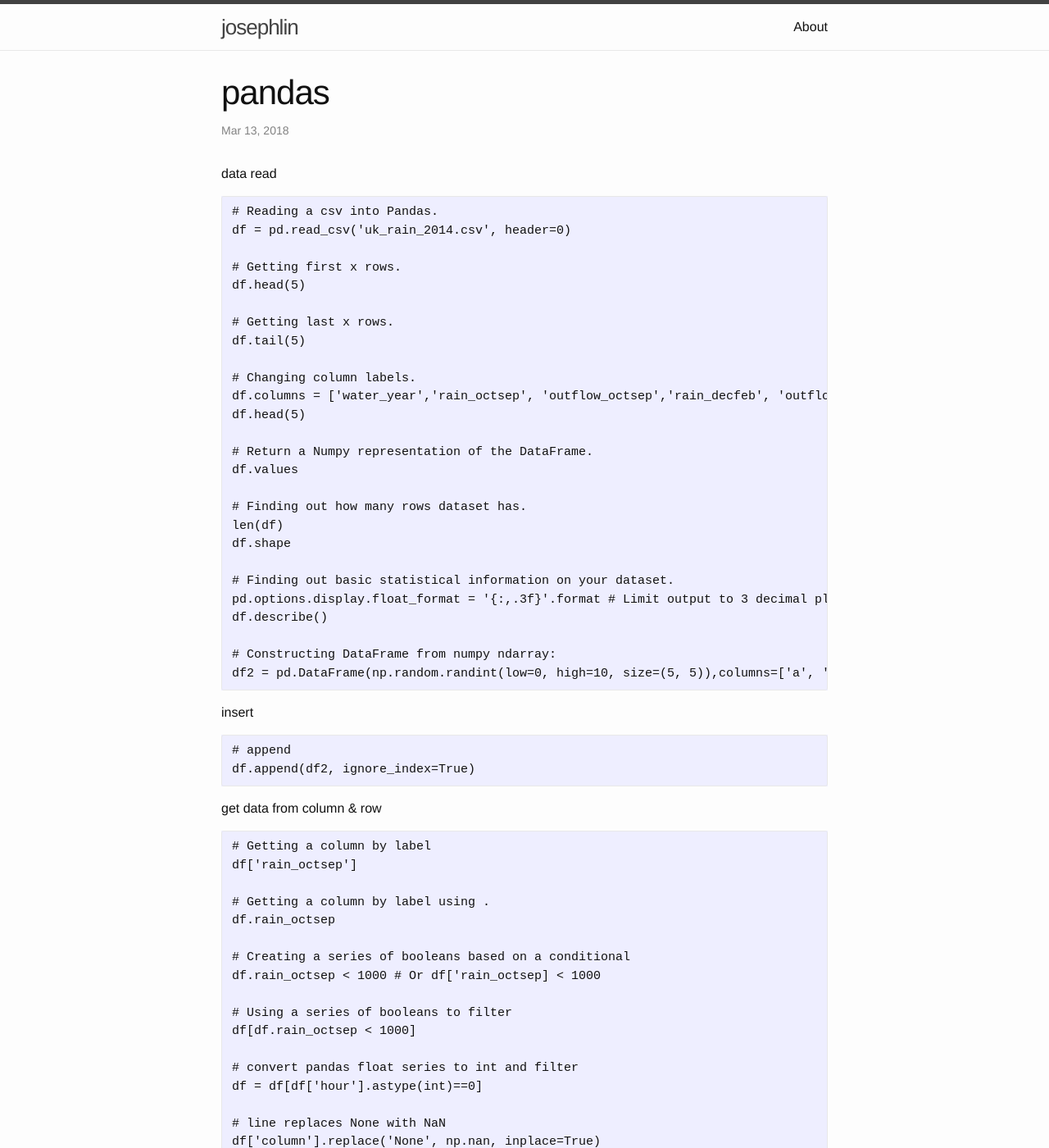
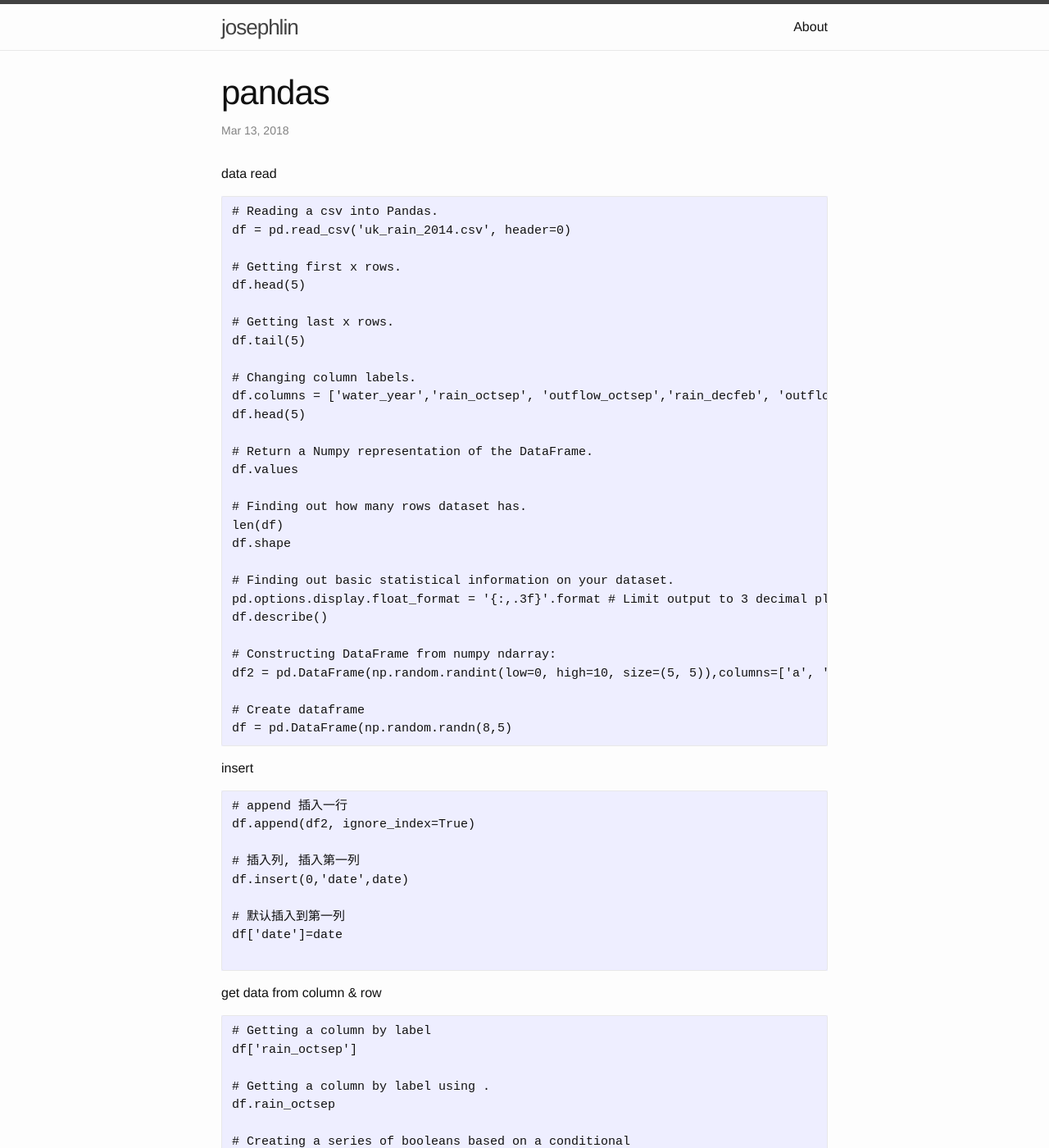
Before and after one commit to josephstalin117/josephstalin117.github.io, a Jekyll site: the page built from _posts/2018-3-13-pandas.markdown, in a window 1280 px wide and 1400 px high. Shown: the whole window at 82% size. Built offline with Jekyll 4.4.1, drawn with Linux system fonts in a browser that asks for light colours.

Commit message:
add pandas

````diff
--- a/_posts/2018-3-13-pandas.markdown
+++ b/_posts/2018-3-13-pandas.markdown
@@ -34,16 +34,25 @@ df.describe()
 
 # Constructing DataFrame from numpy ndarray:
 df2 = pd.DataFrame(np.random.randint(low=0, high=10, size=(5, 5)),columns=['a', 'b', 'c', 'd', 'e'])
+
+# Create dataframe
+df = pd.DataFrame(np.random.randn(8,5)
 ```
 
 insert
 ```
-# append
+# append 插入一行
 df.append(df2, ignore_index=True)
+
+# 插入列, 插入第一列
+df.insert(0,'date',date)
+
+# 默认插入到第一列
+df['date']=date
+
 ```
 
 get data from column & row
-
 ```
 # Getting a column by label
 df['rain_octsep']
````
